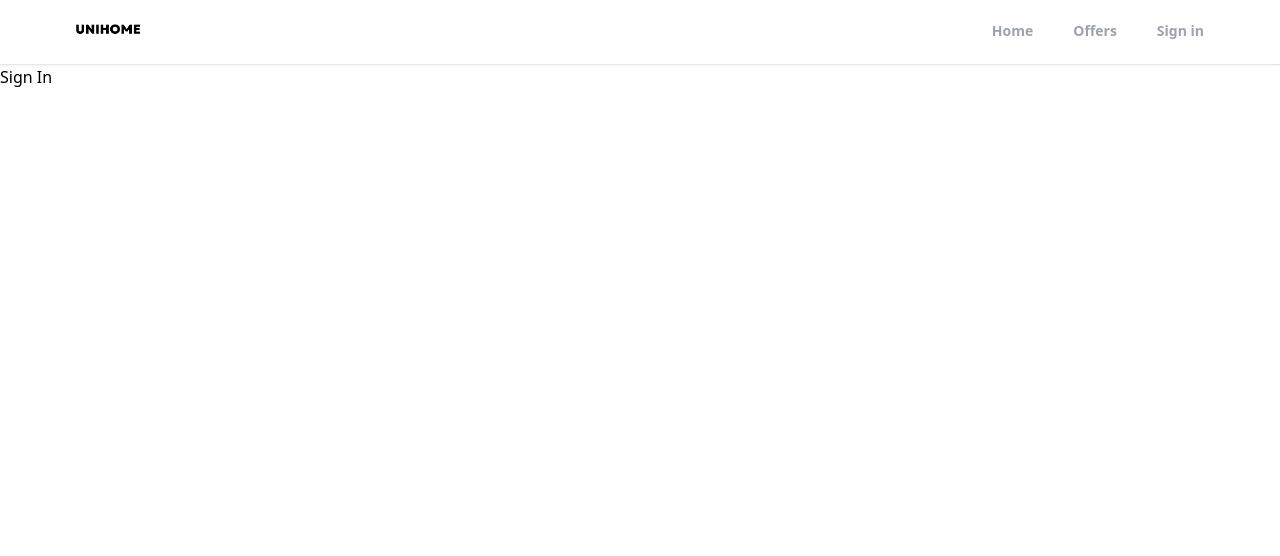
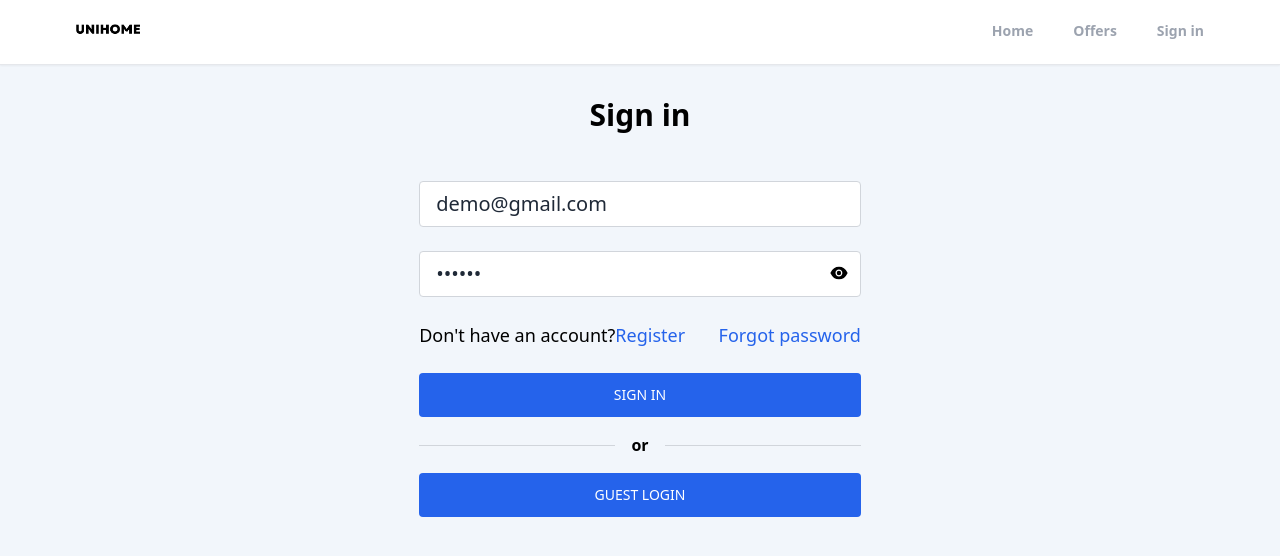
Before and after one commit to LalithaRamanaV/unihome, a React (Create React App) app: page /sign-in in a window 1280 px wide. Shown: the top 556 px of the page. Built offline with nearby package versions, Linux system fonts and the light colour scheme.

Commit message:
created forgot password

```diff
--- a/package.json
+++ b/package.json
@@ -8,6 +8,7 @@
     "@testing-library/user-event": "^13.5.0",
     "react": "^18.2.0",
     "react-dom": "^18.2.0",
+    "react-icons": "^4.6.0",
     "react-router": "^6.4.3",
     "react-router-dom": "^6.4.3",
     "react-scripts": "5.0.1",
@@ -38,6 +39,7 @@
     ]
   },
   "devDependencies": {
+    "@tailwindcss/forms": "^0.5.3",
     "autoprefixer": "^10.4.13",
     "postcss": "^8.4.19",
     "tailwindcss": "^3.2.4"
--- a/public/index.html
+++ b/public/index.html
@@ -12,7 +12,10 @@
     <link rel="apple-touch-icon" href="%PUBLIC_URL%/logo192.png" />
 
     <link rel="manifest" href="%PUBLIC_URL%/manifest.json" />
-
+    <link rel="apple-touch-icon" sizes="180x180" href="/apple-touch-icon.png">
+    <link rel="icon" type="image/png" sizes="32x32" href="/favicon-32x32.png">
+    <link rel="icon" type="image/png" sizes="16x16" href="/favicon-16x16.png">
+    <link rel="manifest" href="/site.webmanifest">
     <title>UniHome</title>
   </head>
   <body>
--- a/src/components/Header.jsx
+++ b/src/components/Header.jsx
@@ -6,7 +6,7 @@ export default function Header() {
     const navigate = useNavigate();
     function pathMathRoute(route){
        if(route === location.pathname) {
-        return true
+        return true;
        }
     }
   return (
--- a/src/index.css
+++ b/src/index.css
@@ -1,3 +1,7 @@
 @tailwind base;
 @tailwind components;
 @tailwind utilities;
+
+body{
+    background-color:#F2F6FB;
+}
--- a/src/pages/ForgotPassword.jsx
+++ b/src/pages/ForgotPassword.jsx
@@ -1,7 +1,58 @@
-import React from 'react'
+import React, { useState } from 'react';
+
+import { Link} from 'react-router-dom';
 
 export default function ForgotPassword() {
+
+     const[email,setEmail] = useState("");
+     const [password,setPassword]=useState("");
+
+    function onChange(e){
+        setEmail(e.target.value);
+    }
+
   return (
-    <div>Forgot Password</div>
+    <section>
+        <h1 className="text-3xl text-center mt-8 font-bold">Forgot password </h1>
+        <div className="flex justify-center flex-wrap items-center px-6 py-12 max-w-6xl mx-auto">
+            {/* <div className="md:w-[67%] lg:w-[50%] mb-12 md:mb-6">
+                <img src="/home.jpg" alt="home" className="w-full rounded-2xl"/>
+            </div> */}
+            <div className=" w-full md:w-[67%] lg:w-[40%] ">
+            <form >
+                <input className="mb-6 w-full px-4 py-2  text-xl text-gray-800 bg-white border-gray-300 rounded transition ease-in-out" type="email" id="email" value={email} onChange={onChange} placeholder="Email"
+                />
+
+                <div className="flex justify-between whitespace-nowrap text-sm sm:text-lg">
+                <p className="mb-6">Don't have an account?
+                    <Link to="/sign-up" className="text-blue-600 hover:text-blue-600 transition duration-200 ease-in-out ">Register</Link>
+                </p>
+                <p>
+                    <Link to="/sign-in" className="text-blue-600 hover:text-blue-600 transition duration-200 ease-in-out">
+                    Signin instead
+                    </Link>
+                </p>
+            </div>
+
+            <button className="w-full bg-blue-600 text-white px-7 py-3 text-sm font-medium uppercase rounded" type="submit" >Send reset password</button>
+
+            <div className="flex items-center my-4 before:border-t before:flex-1 before:border-gray-300 after:border-t after:flex-1 after:border-gray-300" >
+                <p className="text-center font-semibold mx-4">or</p>
+            </div>
+
+            <button className="w-full bg-blue-600 text-white px-7 py-3 text-sm font-medium uppercase rounded "  type="submit"
+         onClick={()=>{
+           setEmail("demo@gmail.com");
+           setPassword("123456");
+         }}>Guest login</button>
+
+
+             </form>
+
+            </div>
+
+
+           </div>
+    </section>
   )
 }
--- a/src/pages/SignIn.jsx
+++ b/src/pages/SignIn.jsx
@@ -1,7 +1,92 @@
-import React from 'react'
+import React, { useState } from 'react';
+import {AiFillEyeInvisible,AiFillEye} from "react-icons/ai"
+import { Link, useNavigate } from 'react-router-dom';
 
 export default function SignIn() {
+
+
+
+
+    const [showPassword,setShowPassword] = useState(false);
+    const [formData,setFormData]=useState({
+        email:"demo@gmail.com",
+        password:"123456",
+    });
+    const {email,password} = formData;
+    // const navigate = useNavigate();
+    function onChange(e){
+        setFormData((prevState)=>({
+            ...prevState,
+            [e.target.id]:e.target.value
+        }))
+    }
+    // async function onSubmit(e) {
+    //     e.preventDefault();
+    //     try {
+    //       const auth = getAuth();
+    //       const userCredential = await signInWithEmailAndPassword(
+    //         auth,
+    //         email,
+    //         password
+    //       );
+    //       if (userCredential.user) {
+    //         navigate("/");
+    //       }
+    //     } catch (error) {
+    //       toast.error("Bad user credentials");
+    //     }
+    //   }
   return (
-    <div>Sign In</div>
+    <section>
+        <h1 className="text-3xl text-center mt-8 font-bold">Sign in </h1>
+        <div className="flex justify-center flex-wrap items-center px-6 py-12 max-w-6xl mx-auto">
+            {/* <div className="md:w-[67%] lg:w-[50%] mb-12 md:mb-6">
+                <img src="/home.jpg" alt="home" className="w-full rounded-2xl"/>
+            </div> */}
+            <div className=" w-full md:w-[67%] lg:w-[40%] ">
+            <form >
+                <input className="mb-6 w-full px-4 py-2  text-xl text-gray-800 bg-white border-gray-300 rounded transition ease-in-out" type="email" id="email" value={email} onChange={onChange} placeholder="Email"
+                />
+                <div className="relative mb-6">
+                <input className="w-full px-4 py-2  text-xl text-gray-800 bg-white border-gray-300 rounded transition ease-in-out" type={showPassword ? "text" : "password"} id="password" value={password} onChange={onChange} placeholder="Password"
+                />
+                {showPassword ? (
+                    <AiFillEyeInvisible className="absolute top-3 right-3 text-xl cursor-pointer" onClick={()=>setShowPassword((prevState)=> ! prevState)}/>
+                ) : (<AiFillEye className="absolute top-3 right-3 text-xl cursor-pointer" onClick={()=>setShowPassword((prevState)=> ! prevState)}/>)}
+                </div>
+
+
+
+                <div className="flex justify-between whitespace-nowrap text-sm sm:text-lg">
+                <p className="mb-6">Don't have an account?
+                    <Link to="/sign-up" className="text-blue-600 hover:text-blue-600 transition duration-200 ease-in-out ">Register</Link>
+                </p>
+                <p>
+                    <Link to="/forgot-password" className="text-blue-600 hover:text-blue-600 transition duration-200 ease-in-out">
+                    Forgot password
+                    </Link>
+                </p>
+            </div>
+
+            <button className="w-full bg-blue-600 text-white px-7 py-3 text-sm font-medium uppercase rounded" type="submit" >Sign in</button>
+
+            <div className="flex items-center my-4 before:border-t before:flex-1 before:border-gray-300 after:border-t after:flex-1 after:border-gray-300" >
+                <p className="text-center font-semibold mx-4">or</p>
+            </div>
+
+            <button className="w-full bg-blue-600 text-white px-7 py-3 text-sm font-medium uppercase rounded "  type="submit"
+          onClick={()=>{
+            email("demo@gmail.com");
+            password("123456");
+          }}>Guest login</button>
+
+
+             </form>
+
+            </div>
+
+
+           </div>
+    </section>
   )
 }
--- a/src/pages/SignUp.jsx
+++ b/src/pages/SignUp.jsx
@@ -1,7 +1,73 @@
-import React from 'react'
+import React, { useState } from 'react';
+import {AiFillEyeInvisible,AiFillEye} from "react-icons/ai"
+import { Link,  } from 'react-router-dom';
 
 export default function SignUp() {
+
+
+    const [showPassword,setShowPassword] = useState(false);
+    const [formData,setFormData]=useState({
+        name:"",
+        email:"",
+        password:"",
+
+    });
+    const {name,email,password} = formData;
+
+    function onChange(e){
+        setFormData((prevState)=>({
+            ...prevState,
+            [e.target.id]:e.target.value
+        }))
+    }
+
   return (
-    <div>SignUp</div>
+    <section>
+        <h1 className="text-3xl text-center mt-8 font-bold">Signup </h1>
+        <div className="flex justify-center flex-wrap items-center px-6 py-12 max-w-6xl mx-auto">
+            {/* <div className="md:w-[67%] lg:w-[50%] mb-12 md:mb-6">
+                <img src="/home.jpg" alt="home" className="w-full rounded-2xl"/>
+            </div> */}
+            <div className=" w-full md:w-[67%] lg:w-[40%] ">
+            <form>
+
+                <input className="mb-6 w-full px-4 py-2  text-xl text-gray-800 bg-white border-gray-300 rounded transition ease-in-out" type="email" id="email" value={email} onChange={onChange} placeholder="Email"
+                />
+                 <input className="mb-6 w-full px-4 py-2  text-xl text-gray-800 bg-white border-gray-300 rounded transition ease-in-out" type="text" id="name" value={name} onChange={onChange} placeholder="Name"
+                />
+                <div className="relative mb-6">
+                <input className="w-full px-4 py-2  text-xl text-gray-800 bg-white border-gray-300 rounded transition ease-in-out" type={showPassword ? "text" : "password"} id="password" value={password} onChange={onChange} placeholder="Password"
+                />
+                {showPassword ? (
+                    <AiFillEyeInvisible className="absolute top-3 right-3 text-xl cursor-pointer" onClick={()=>setShowPassword((prevState)=> ! prevState)}/>
+                ) : (<AiFillEye className="absolute top-3 right-3 text-xl cursor-pointer" onClick={()=>setShowPassword((prevState)=> ! prevState)}/>)}
+                </div>
+
+
+
+                <div className="flex justify-between whitespace-nowrap text-sm sm:text-lg">
+                <p className="mb-6">Have an account?
+                    <Link to="/sign-in" className="text-blue-600 hover:text-blue-600 transition duration-200 ease-in-out ">Sign in</Link>
+                </p>
+                <p>
+                    <Link to="/forgot-password" className="text-blue-600 hover:text-blue-600 transition duration-200 ease-in-out">
+                    Forgot password
+                    </Link>
+                </p>
+            </div>
+
+            <button className="w-full bg-blue-600 text-white px-7 py-3 text-sm font-medium uppercase rounded" type="submit" >Signin</button>
+
+            {/* <div className="flex items-center my-4 before:border-t before:flex-1 before:border-gray-300 after:border-t after:flex-1 after:border-gray-300" >
+                <p className="text-center font-semibold mx-4">or</p>
+            </div> */}
+
+             </form>
+
+            </div>
+
+
+           </div>
+    </section>
   )
 }
--- a/tailwind.config.js
+++ b/tailwind.config.js
@@ -6,5 +6,7 @@ module.exports = {
   theme: {
     extend: {},
   },
-  plugins: [],
+  plugins: [
+    require('@tailwindcss/forms'),
+  ],
 }
```
Also changed, not shown: public/home.jpg (added), 1 other file (tests, documents, lock files or other folders).
